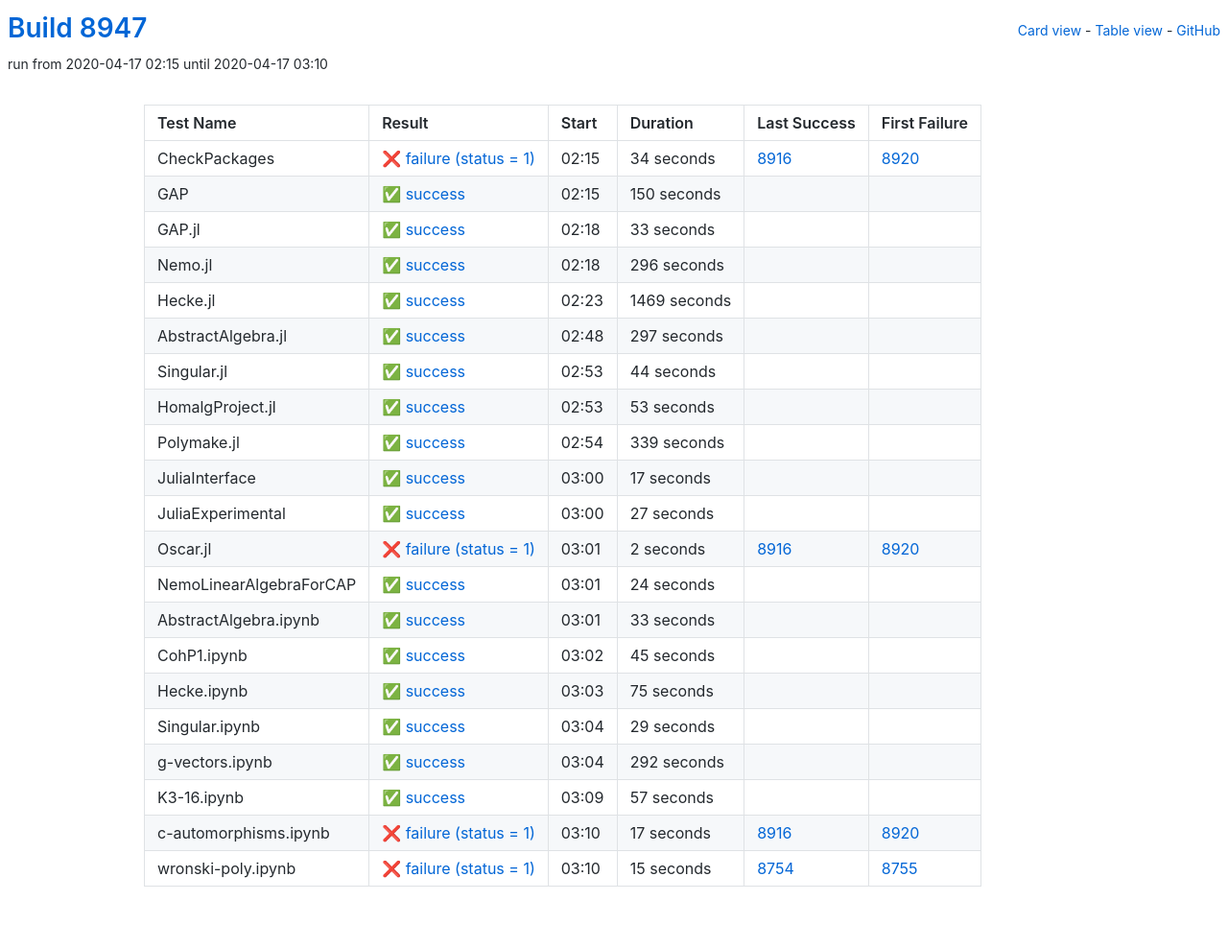
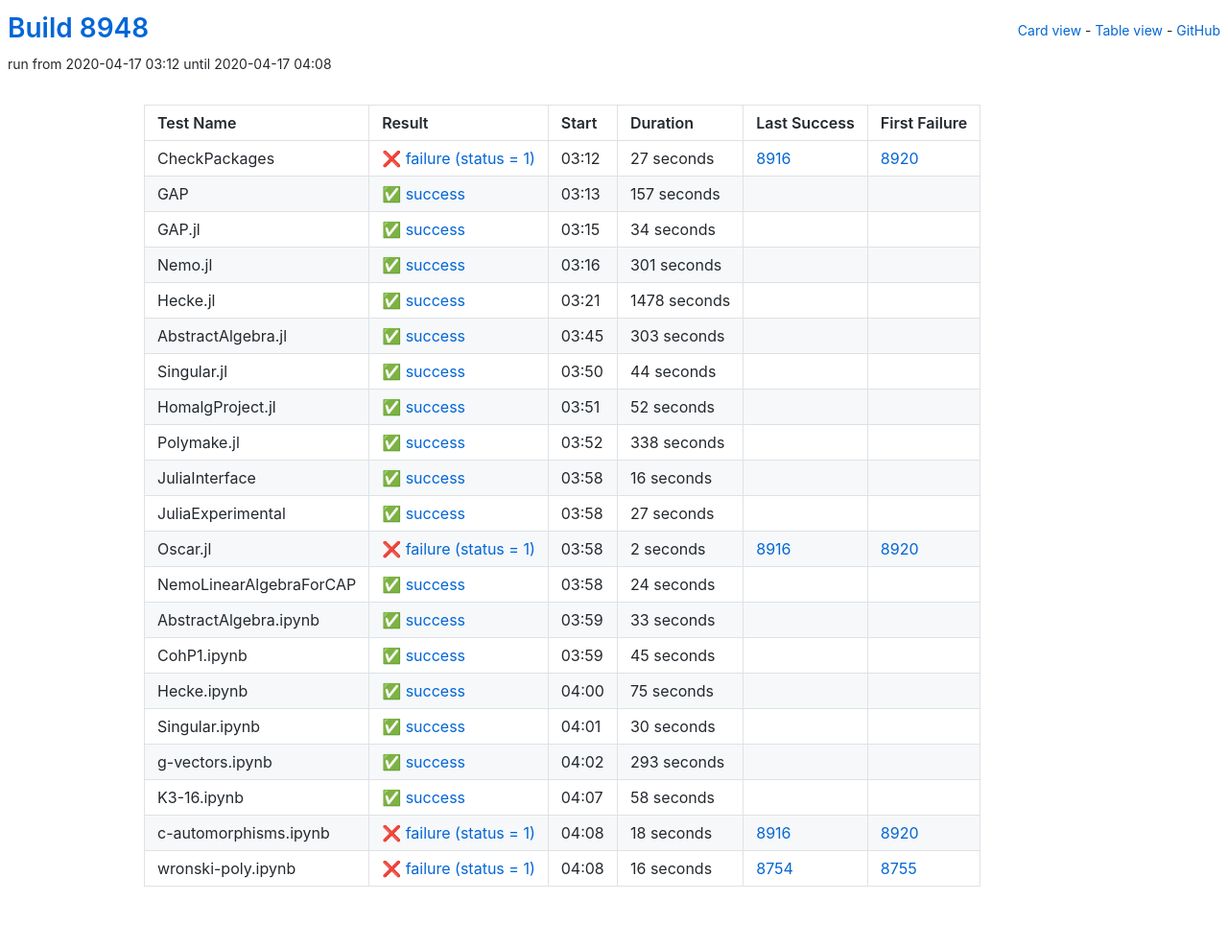
Before and after one commit to oscar-system/oscar-ci-status, a Jekyll site: the page built from table.html, in a window 1280 px wide. Shown: the whole page at 96% size. Built offline with Jekyll 4.4.1, drawn with Linux system fonts in a browser that asks for light colours.

Commit message:
Build 8948

```diff
--- a/_data/ci.yml
+++ b/_data/ci.yml
@@ -1,27 +1,148 @@
-build: 8947
-build_url: https://oscarci.mathematik.uni-kl.de/job/oscar/8947/
+build: 8948
+build_url: https://oscarci.mathematik.uni-kl.de/job/oscar/8948/
 job: oscar
 tests:
-- duration: 34
+- duration: 27
   exitcode: 1
   first_failure: 8920
   first_failure_url: https://oscarci.mathematik.uni-kl.de/job/oscar/8920/
   last_success: 8916
   last_success_url: https://oscarci.mathematik.uni-kl.de/job/oscar/8916/
-  log: https://oscarci.mathematik.uni-kl.de/job/oscar/8947/artifact/logs/build-8947/CheckPackages.log
+  log: https://oscarci.mathematik.uni-kl.de/job/oscar/8948/artifact/logs/build-8948/CheckPackages.log
   name: CheckPackages
-  start: 2020-04-17 02:15
+  start: 2020-04-17 03:12
   status: failure
   success: false
-- duration: 150
+- duration: 157
   exitcode: 0
   first_failure: false
   first_failure_url: null
   last_success: false
   last_success_url: null
-  log: https://oscarci.mathematik.uni-kl.de/job/oscar/8947/artifact/logs/build-8947/GAP.log
+  log: https://oscarci.mathematik.uni-kl.de/job/oscar/8948/artifact/logs/build-8948/GAP.log
   name: GAP
-  start: 2020-04-17 02:15
+  start: 2020-04-17 03:13
+  status: success
+  success: true
+- duration: 34
+  exitcode: 0
+  first_failure: false
+  first_failure_url: null
+  last_success: false
+  last_success_url: null
+  log: https://oscarci.mathematik.uni-kl.de/job/oscar/8948/artifact/logs/build-8948/GAP.jl.log
+  name: GAP.jl
+  start: 2020-04-17 03:15
+  status: success
+  success: true
+- duration: 301
+  exitcode: 0
+  first_failure: false
+  first_failure_url: null
+  last_success: false
+  last_success_url: null
+  log: https://oscarci.mathematik.uni-kl.de/job/oscar/8948/artifact/logs/build-8948/Nemo.jl.log
+  name: Nemo.jl
+  start: 2020-04-17 03:16
+  status: success
+  success: true
+- duration: 1478
+  exitcode: 0
+  first_failure: false
+  first_failure_url: null
+  last_success: false
+  last_success_url: null
+  log: https://oscarci.mathematik.uni-kl.de/job/oscar/8948/artifact/logs/build-8948/Hecke.jl.log
+  name: Hecke.jl
+  start: 2020-04-17 03:21
+  status: success
+  success: true
+- duration: 303
+  exitcode: 0
+  first_failure: false
+  first_failure_url: null
+  last_success: false
+  last_success_url: null
+  log: https://oscarci.mathematik.uni-kl.de/job/oscar/8948/artifact/logs/build-8948/AbstractAlgebra.jl.log
+  name: AbstractAlgebra.jl
+  start: 2020-04-17 03:45
+  status: success
+  success: true
+- duration: 44
+  exitcode: 0
+  first_failure: false
+  first_failure_url: null
+  last_success: false
+  last_success_url: null
+  log: https://oscarci.mathematik.uni-kl.de/job/oscar/8948/artifact/logs/build-8948/Singular.jl.log
+  name: Singular.jl
+  start: 2020-04-17 03:50
+  status: success
+  success: true
+- duration: 52
+  exitcode: 0
+  first_failure: false
+  first_failure_url: null
+  last_success: false
+  last_success_url: null
+  log: https://oscarci.mathematik.uni-kl.de/job/oscar/8948/artifact/logs/build-8948/HomalgProject.jl.log
+  name: HomalgProject.jl
+  start: 2020-04-17 03:51
+  status: success
+  success: true
+- duration: 338
+  exitcode: 0
+  first_failure: false
+  first_failure_url: null
+  last_success: false
+  last_success_url: null
+  log: https://oscarci.mathematik.uni-kl.de/job/oscar/8948/artifact/logs/build-8948/Polymake.jl.log
+  name: Polymake.jl
+  start: 2020-04-17 03:52
+  status: success
+  success: true
+- duration: 16
+  exitcode: 0
+  first_failure: false
+  first_failure_url: null
+  last_success: false
+  last_success_url: null
+  log: https://oscarci.mathematik.uni-kl.de/job/oscar/8948/artifact/logs/build-8948/JuliaInterface.log
+  name: JuliaInterface
+  start: 2020-04-17 03:58
+  status: success
+  success: true
+- duration: 27
+  exitcode: 0
+  first_failure: false
+  first_failure_url: null
+  last_success: false
+  last_success_url: null
+  log: https://oscarci.mathematik.uni-kl.de/job/oscar/8948/artifact/logs/build-8948/JuliaExperimental.log
+  name: JuliaExperimental
+  start: 2020-04-17 03:58
+  status: success
+  success: true
+- duration: 2
+  exitcode: 1
+  first_failure: 8920
+  first_failure_url: https://oscarci.mathematik.uni-kl.de/job/oscar/8920/
+  last_success: 8916
+  last_success_url: https://oscarci.mathematik.uni-kl.de/job/oscar/8916/
+  log: https://oscarci.mathematik.uni-kl.de/job/oscar/8948/artifact/logs/build-8948/Oscar.jl.log
+  name: Oscar.jl
+  start: 2020-04-17 03:58
+  status: failure
+  success: false
+- duration: 24
+  exitcode: 0
+  first_failure: false
+  first_failure_url: null
+  last_success: false
+  last_success_url: null
+  log: https://oscarci.mathematik.uni-kl.de/job/oscar/8948/artifact/logs/build-8948/NemoLinearAlgebraForCAP.log
+  name: NemoLinearAlgebraForCAP
+  start: 2020-04-17 03:58
   status: success
   success: true
 - duration: 33
@@ -30,130 +151,9 @@
   first_failure_url: null
   last_success: false
   last_success_url: null
-  log: https://oscarci.mathematik.uni-kl.de/job/oscar/8947/artifact/logs/build-8947/GAP.jl.log
-  name: GAP.jl
-  start: 2020-04-17 02:18
-  status: success
-  success: true
-- duration: 296
-  exitcode: 0
-  first_failure: false
-  first_failure_url: null
-  last_success: false
-  last_success_url: null
-  log: https://oscarci.mathematik.uni-kl.de/job/oscar/8947/artifact/logs/build-8947/Nemo.jl.log
-  name: Nemo.jl
-  start: 2020-04-17 02:18
-  status: success
-  success: true
-- duration: 1469
-  exitcode: 0
-  first_failure: false
-  first_failure_url: null
-  last_success: false
-  last_success_url: null
-  log: https://oscarci.mathematik.uni-kl.de/job/oscar/8947/artifact/logs/build-8947/Hecke.jl.log
-  name: Hecke.jl
-  start: 2020-04-17 02:23
-  status: success
-  success: true
-- duration: 297
-  exitcode: 0
-  first_failure: false
-  first_failure_url: null
-  last_success: false
-  last_success_url: null
-  log: https://oscarci.mathematik.uni-kl.de/job/oscar/8947/artifact/logs/build-8947/AbstractAlgebra.jl.log
-  name: AbstractAlgebra.jl
-  start: 2020-04-17 02:48
-  status: success
-  success: true
-- duration: 44
-  exitcode: 0
-  first_failure: false
-  first_failure_url: null
-  last_success: false
-  last_success_url: null
-  log: https://oscarci.mathematik.uni-kl.de/job/oscar/8947/artifact/logs/build-8947/Singular.jl.log
-  name: Singular.jl
-  start: 2020-04-17 02:53
-  status: success
-  success: true
-- duration: 53
-  exitcode: 0
-  first_failure: false
-  first_failure_url: null
-  last_success: false
-  last_success_url: null
-  log: https://oscarci.mathematik.uni-kl.de/job/oscar/8947/artifact/logs/build-8947/HomalgProject.jl.log
-  name: HomalgProject.jl
-  start: 2020-04-17 02:53
-  status: success
-  success: true
-- duration: 339
-  exitcode: 0
-  first_failure: false
-  first_failure_url: null
-  last_success: false
-  last_success_url: null
-  log: https://oscarci.mathematik.uni-kl.de/job/oscar/8947/artifact/logs/build-8947/Polymake.jl.log
-  name: Polymake.jl
-  start: 2020-04-17 02:54
-  status: success
-  success: true
-- duration: 17
-  exitcode: 0
-  first_failure: false
-  first_failure_url: null
-  last_success: false
-  last_success_url: null
-  log: https://oscarci.mathematik.uni-kl.de/job/oscar/8947/artifact/logs/build-8947/JuliaInterface.log
-  name: JuliaInterface
-  start: 2020-04-17 03:00
-  status: success
-  success: true
-- duration: 27
-  exitcode: 0
-  first_failure: false
-  first_failure_url: null
-  last_success: false
-  last_success_url: null
-  log: https://oscarci.mathematik.uni-kl.de/job/oscar/8947/artifact/logs/build-8947/JuliaExperimental.log
-  name: JuliaExperimental
-  start: 2020-04-17 03:00
-  status: success
-  success: true
-- duration: 2
-  exitcode: 1
-  first_failure: 8920
-  first_failure_url: https://oscarci.mathematik.uni-kl.de/job/oscar/8920/
-  last_success: 8916
-  last_success_url: https://oscarci.mathematik.uni-kl.de/job/oscar/8916/
-  log: https://oscarci.mathematik.uni-kl.de/job/oscar/8947/artifact/logs/build-8947/Oscar.jl.log
-  name: Oscar.jl
-  start: 2020-04-17 03:01
-  status: failure
-  success: false
-- duration: 24
-  exitcode: 0
-  first_failure: false
-  first_failure_url: null
-  last_success: false
-  last_success_url: null
-  log: https://oscarci.mathematik.uni-kl.de/job/oscar/8947/artifact/logs/build-8947/NemoLinearAlgebraForCAP.log
-  name: NemoLinearAlgebraForCAP
-  start: 2020-04-17 03:01
-  status: success
-  success: true
-- duration: 33
-  exitcode: 0
-  first_failure: false
-  first_failure_url: null
-  last_success: false
-  last_success_url: null
-  log: https://oscarci.mathematik.uni-kl.de/job/oscar/8947/artifact/logs/build-8947/AbstractAlgebra.ipynb.log
+  log: https://oscarci.mathematik.uni-kl.de/job/oscar/8948/artifact/logs/build-8948/AbstractAlgebra.ipynb.log
   name: AbstractAlgebra.ipynb
-  start: 2020-04-17 03:01
+  start: 2020-04-17 03:59
   status: success
   success: true
 - duration: 45
@@ -162,9 +162,9 @@
   first_failure_url: null
   last_success: false
   last_success_url: null
-  log: https://oscarci.mathematik.uni-kl.de/job/oscar/8947/artifact/logs/build-8947/CohP1.ipynb.log
+  log: https://oscarci.mathematik.uni-kl.de/job/oscar/8948/artifact/logs/build-8948/CohP1.ipynb.log
   name: CohP1.ipynb
-  start: 2020-04-17 03:02
+  start: 2020-04-17 03:59
   status: success
   success: true
 - duration: 75
@@ -173,63 +173,63 @@
   first_failure_url: null
   last_success: false
   last_success_url: null
-  log: https://oscarci.mathematik.uni-kl.de/job/oscar/8947/artifact/logs/build-8947/Hecke.ipynb.log
+  log: https://oscarci.mathematik.uni-kl.de/job/oscar/8948/artifact/logs/build-8948/Hecke.ipynb.log
   name: Hecke.ipynb
-  start: 2020-04-17 03:03
+  start: 2020-04-17 04:00
   status: success
   success: true
-- duration: 29
+- duration: 30
   exitcode: 0
   first_failure: false
   first_failure_url: null
   last_success: false
   last_success_url: null
-  log: https://oscarci.mathematik.uni-kl.de/job/oscar/8947/artifact/logs/build-8947/Singular.ipynb.log
+  log: https://oscarci.mathematik.uni-kl.de/job/oscar/8948/artifact/logs/build-8948/Singular.ipynb.log
   name: Singular.ipynb
-  start: 2020-04-17 03:04
+  start: 2020-04-17 04:01
   status: success
   success: true
-- duration: 292
+- duration: 293
   exitcode: 0
   first_failure: false
   first_failure_url: null
   last_success: false
   last_success_url: null
-  log: https://oscarci.mathematik.uni-kl.de/job/oscar/8947/artifact/logs/build-8947/g-vectors.ipynb.log
+  log: https://oscarci.mathematik.uni-kl.de/job/oscar/8948/artifact/logs/build-8948/g-vectors.ipynb.log
   name: g-vectors.ipynb
-  start: 2020-04-17 03:04
+  start: 2020-04-17 04:02
   status: success
   success: true
-- duration: 57
+- duration: 58
   exitcode: 0
   first_failure: false
   first_failure_url: null
   last_success: false
   last_success_url: null
-  log: https://oscarci.mathematik.uni-kl.de/job/oscar/8947/artifact/logs/build-8947/K3-16.ipynb.log
+  log: https://oscarci.mathematik.uni-kl.de/job/oscar/8948/artifact/logs/build-8948/K3-16.ipynb.log
   name: K3-16.ipynb
-  start: 2020-04-17 03:09
+  start: 2020-04-17 04:07
   status: success
   success: true
-- duration: 17
+- duration: 18
   exitcode: 1
   first_failure: 8920
   first_failure_url: https://oscarci.mathematik.uni-kl.de/job/oscar/8920/
   last_success: 8916
   last_success_url: https://oscarci.mathematik.uni-kl.de/job/oscar/8916/
-  log: https://oscarci.mathematik.uni-kl.de/job/oscar/8947/artifact/logs/build-8947/c-automorphisms.ipynb.log
+  log: https://oscarci.mathematik.uni-kl.de/job/oscar/8948/artifact/logs/build-8948/c-automorphisms.ipynb.log
   name: c-automorphisms.ipynb
-  start: 2020-04-17 03:10
+  start: 2020-04-17 04:08
   status: failure
   success: false
-- duration: 15
+- duration: 16
   exitcode: 1
   first_failure: 8755
   first_failure_url: https://oscarci.mathematik.uni-kl.de/job/oscar/8755/
   last_success: 8754
   last_success_url: https://oscarci.mathematik.uni-kl.de/job/oscar/8754/
-  log: https://oscarci.mathematik.uni-kl.de/job/oscar/8947/artifact/logs/build-8947/wronski-poly.ipynb.log
+  log: https://oscarci.mathematik.uni-kl.de/job/oscar/8948/artifact/logs/build-8948/wronski-poly.ipynb.log
   name: wronski-poly.ipynb
-  start: 2020-04-17 03:10
+  start: 2020-04-17 04:08
   status: failure
   success: false
```
Also changed, not shown: README.md.
